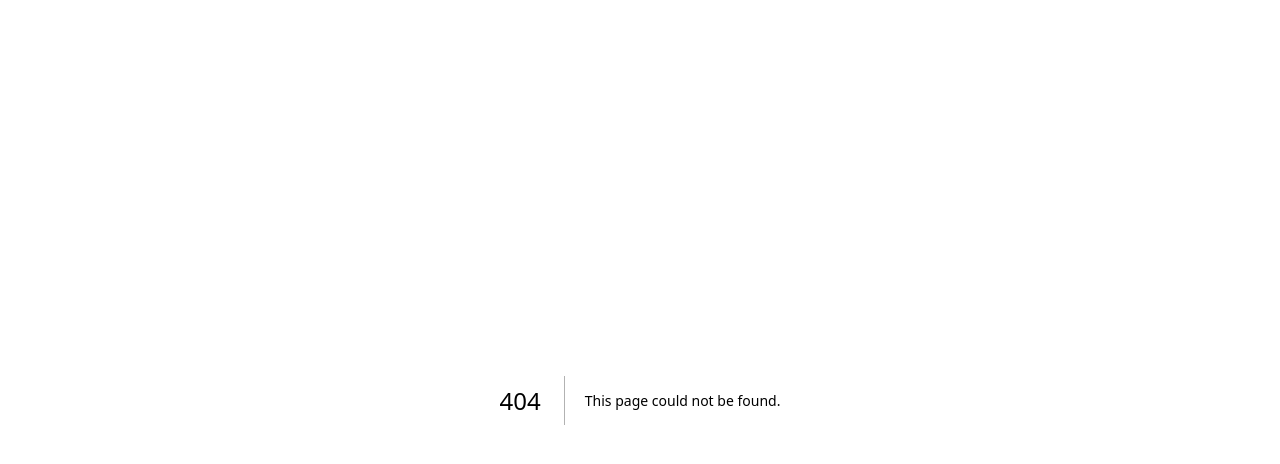
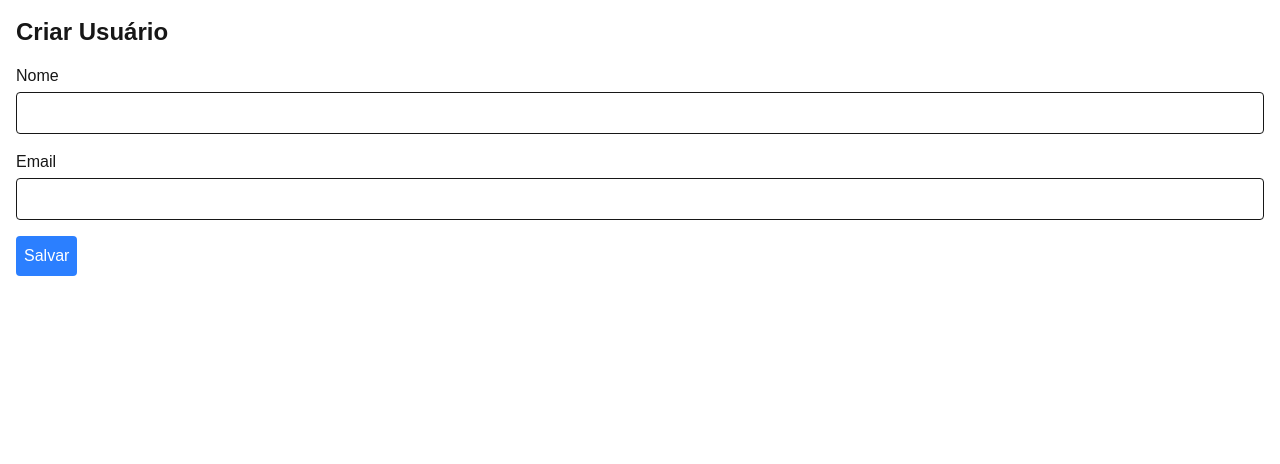
Before and after one commit to jeangregolon/mouts-crud-app, a Next.js app in the folder frontend/: page /usuarios/criar in a window 1280 px wide. Before the commit this address had no page. Shown: the top 464 px of the page. Built offline with nearby package versions, Linux system fonts and the light colour scheme; no server answers.

Commit message:
Created user create page

```diff
--- /dev/null
+++ b/frontend/src/app/usuarios/criar/page.tsx
@@ -0,0 +1,12 @@
+'use client'
+
+import { UserForm } from '@/components/users/UserForm'
+
+export default function CreateUserPage() {
+  return (
+    <div className="container mx-auto p-4">
+      <h1 className="text-2xl font-bold mb-4">Criar Usuário</h1>
+      <UserForm />
+    </div>
+  )
+}
```
